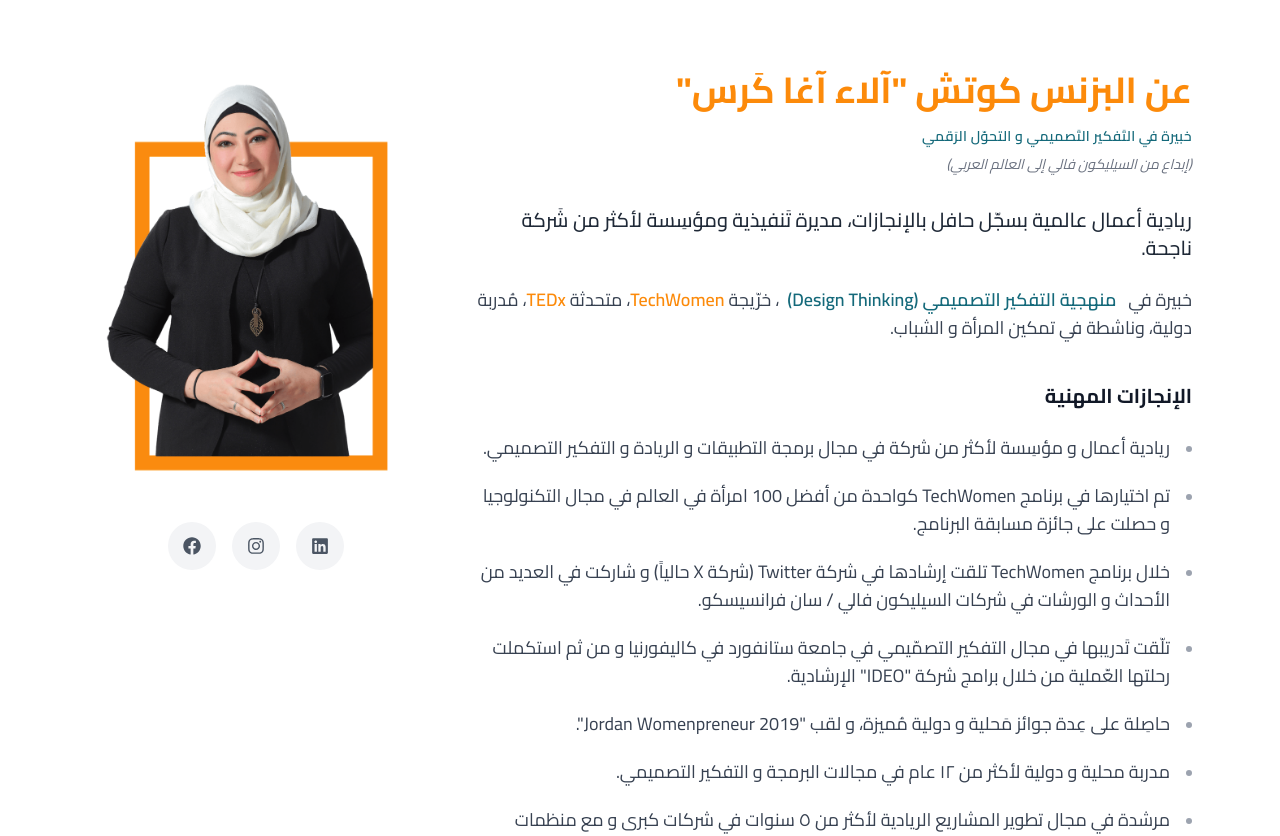
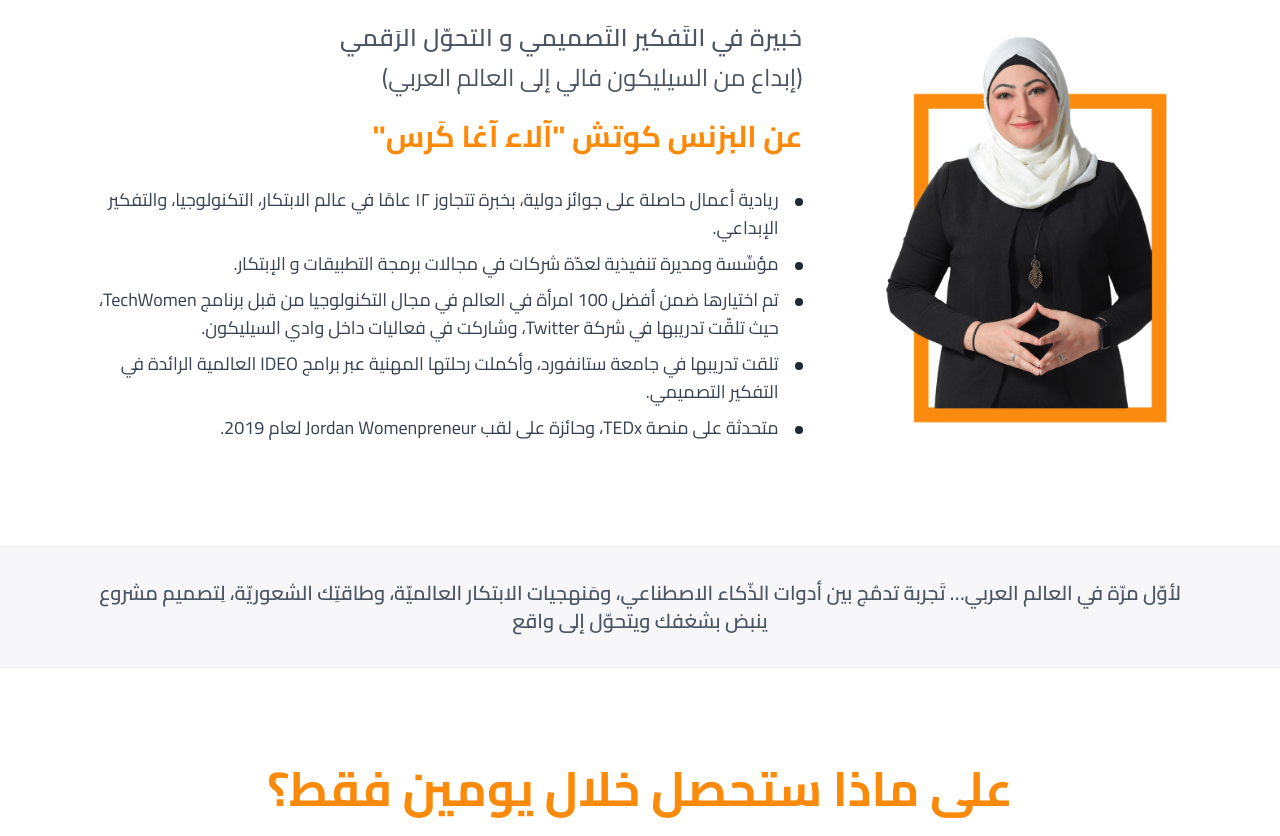
Before and after one commit to Dweirii/C-SQUAD-Master-Class, a Next.js app: page / in a window 1280 px wide. Shown: the part 2040-2876 px from the top of the page. Built offline with nearby package versions, Linux system fonts and the light colour scheme.

Commit message:
fix the UI for the Coach Section

```diff
--- a/components/ar/coach-intro.tsx
+++ b/components/ar/coach-intro.tsx
@@ -3,34 +3,60 @@ import { FaLinkedin, FaInstagram, FaFacebook } from "react-icons/fa"
 
 export default function CoachIntroArabic() {
   const achievements = [
-    "ريادية أعمال و مؤسِسة لأكثر من شركة في مجال برمجة التطبيقات و الريادة و التفكير التصميمي.",
-    "تم اختيارها في برنامج TechWomen كواحدة من أفضل 100 امرأة في العالم في مجال التكنولوجيا و حصلت على جائزة مسابقة البرنامج.",
-    "خلال برنامج TechWomen تلقت إرشادها في شركة Twitter (شركة X حالياً) و شاركت في العديد من الأحداث و الورشات في شركات السيليكون فالي / سان فرانسيسكو.",
-    'تلّقت تَدريبها في مجال التفكير التصمّيمي في جامعة ستانفورد في كاليفورنيا و من ثم استكملت رحلتها العّملية من خلال برامج شركة "IDEO" الإرشادية.',
-    'حاصِلة على عِدة جوائز مَحلية و دولية مُميزة، و لقب "Jordan Womenpreneur 2019".',
-    "مدربة محلية و دولية لأكثر من ١٢ عام في مجالات البرمجة و التفكير التصميمي.",
-    "مرشدة في مجال تطوير المشاريع الريادية لأكثر من ٥ سنوات في شركات كبرى و مع منظمات عالمية مثل منظمة جسور ومنظمة منار و Flat6Labs.",
+    "ريادية أعمال حاصلة على جوائز دولية، بخبرة تتجاوز ١٢ عامًا في عالم الابتكار، التكنولوجيا، والتفكير الإبداعي.",
+    "مؤسِّسة ومديرة تنفيذية لعدّة شركات في مجالات برمجة التطبيقات و الإبتكار.",
+    "تم اختيارها ضمن أفضل 100 امرأة في العالم في مجال التكنولوجيا من قبل برنامج TechWomen، حيث تلقّت تدريبها في شركة Twitter، وشاركت في فعاليات داخل وادي السيليكون.",
+    'تلقت تدريبها في جامعة ستانفورد، وأكملت رحلتها المهنية عبر برامج IDEO العالمية الرائدة في التفكير التصميمي.',
+    'متحدثة على منصة TEDx، وحائزة على لقب Jordan Womenpreneur لعام 2019.',
   ]
 
   return (
-    <section className="bg-white pb-20">
+    <section className="bg-white pb-14">
       <div className="max-w-6xl mx-auto px-6 sm:py-20 lg:py-4">
         <div className="grid lg:grid-cols-3 gap-12 lg:gap-16 items-start">
+          {/* Left: Bio Content */}
+          <div className="lg:col-span-2 lg:order-2">
+            {/* Header */}
+            <div className="mb-8">
+                <div className="space-y-2 mb-6">
+                  <p className="text-2xl lg:text-2xl xl:text-2xl sm:text-xl font-semibold text-gray-600 uppercase tracking-wide">
+                  خبيرة في التَفكير التَصميمي و التحوّل الرَقمي
+                  </p>
+                  <p className="lg:text-2xl xl:text-2xl sm:text-2xl  text-gray-600">(إبداع من السيليكون فالي إلى العالم العربي)</p>
+                </div>
+              <h2 className="text-2xl sm:text-xl md:text-3xl font-bold text-[#FC8A0A] mb-4 leading-tight">
+                عن البزنس كوتش "آلاء آغا كَرس"
+              </h2>
+            </div>
+
+            {/* Professional Achievements */}
+            <div>
+              <div className="space-y-2">
+                {achievements.map((achievement, index) => (
+                  <div key={index} className="flex items-start gap-4">
+                    <div className="flex-shrink-0 w-2 h-2 bg-gray-800 rounded-full mt-3"></div>
+                    <p className="text-gray-700 text-base sm:text-lg leading-relaxed">{achievement}</p>
+                  </div>
+                ))}
+              </div>
+            </div>
+          </div>
+
           {/* Right: Coach Image and Info (RTL - moved to right) */}
-          <div className="flex flex-col items-center justify-center md:items-center lg:items-end lg:order-2">
+          <div className="flex flex-col items-center justify-center md:items-center lg:items-end lg:order-1">
             {/* Coach Image */}
             <div className="relative mb-8 w-full max-w-sm">
               <Image
                 src="/c-squad.png"
                 alt="كوتش آلاء آغا كَرس - خبيرة التفكير التصميمي"
-                width={300}
-                height={400}
+                width={400}
+                height={800}
                 className="rounded-none object-cover w-full h-auto"
                 priority
               />
             </div>
 
-            {/* Social Links */}
+            {/* Social Links
             <div className="flex gap-4 items-center justify-center mb-6 lg:pl-20 lg:mb-0">
               <a
                 href="#"
@@ -60,51 +86,7 @@ export default function CoachIntroArabic() {
                 <FaFacebook className="text-lg" />
               </a>
             </div>
-          </div>
-
-          {/* Left: Bio Content (RTL - moved to left) */}
-          <div className="lg:col-span-2 lg:order-1">
-            {/* Header */}
-            <div className="mb-8">
-              <h2 className="text-2xl sm:text-3xl md:text-4xl font-bold text-[#FC8A0A] mb-4 leading-tight">
-                عن البزنس كوتش "آلاء آغا كَرس"
-              </h2>
-              <div className="space-y-2">
-                <p className="text-sm font-semibold text-[#14697A] uppercase tracking-wide">
-                  خبيرة في التَفكير التَصميمي و التحوّل الرَقمي
-                </p>
-                <p className="text-sm text-gray-500 italic">(إبداع من السيليكون فالي إلى العالم العربي)</p>
-              </div>
-            </div>
-
-            {/* Introduction */}
-            <div className="space-y-6 text-gray-700 text-base sm:text-lg leading-relaxed mb-10">
-              <p className="text-lg sm:text-xl font-medium text-gray-800">
-                ريادِية أعمال عالمية بسجّل حافل بالإنجازات، مديرة تَنفيذية ومؤسِسة لأكثر من شَركة ناجحة.
-              </p>
-              <p>
-                خبيرة في{" "}
-                <span className="font-semibold text-[#14697A] px-2 py-1 rounded">
-                  منهجية التفكير التصميمي (Design Thinking)
-                </span>
-                ، خرّيجة <span className="font-semibold text-[#FC8A0A]">TechWomen</span>، متحدثة{" "}
-                <span className="font-semibold text-[#FC8A0A]">TEDx</span>، مُدربة دولية، وناشطة في تمكين المرأة و
-                الشباب.
-              </p>
-            </div>
-
-            {/* Professional Achievements */}
-            <div>
-              <h3 className="text-lg sm:text-xl font-bold text-gray-900 mb-6">الإنجازات المهنية</h3>
-              <div className="space-y-5">
-                {achievements.map((achievement, index) => (
-                  <div key={index} className="flex items-start gap-4">
-                    <div className="flex-shrink-0 w-1.5 h-1.5 bg-gray-400 rounded-full mt-3"></div>
-                    <p className="text-gray-700 text-base sm:text-lg leading-relaxed">{achievement}</p>
-                  </div>
-                ))}
-              </div>
-            </div>
+            */}
           </div>
         </div>
       </div>
--- a/components/ar/master-class-description.tsx
+++ b/components/ar/master-class-description.tsx
@@ -11,7 +11,7 @@ export default function MasterclassDescriptionArabic() {
           </div>
 
           {/* Lead statement */}
-          <div className="text-center mb-12 sm:mb-16 space-y-6 sm:space-y-8">
+          <div className="text-center lg:mb-4 sm:mb-16 space-y-6 sm:space-y-8">
             <p className="text-gray-600 text-base sm:text-lg md:text-xl leading-relaxed font-bold">
                 إنّه مساحة ذكيّة لتبنّي منهجية التّفكير التّصميمي (Design Thinking) — طريقة التّفكير التي تعتمدها كُبرى الشّركات العالميّة لبناء مشاريع ناجِحة، مرنِة، وقابلة للنّمو.
             </p>
```
